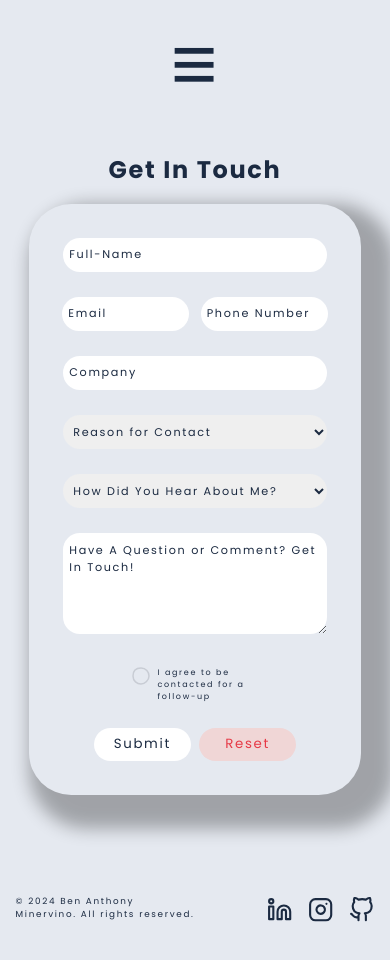
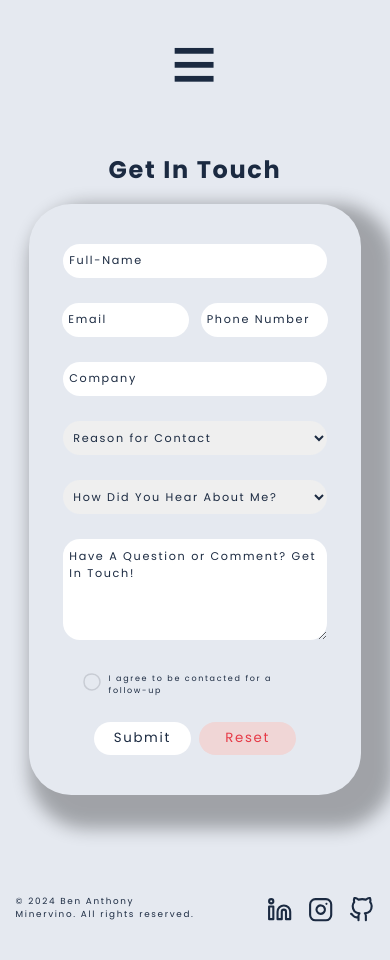
Before and after one commit to minerv51/personalPortfolio, a React (Vite) app: page /#/contact in a window 390 px wide. Shown: the top 960 px of the page. Built offline with nearby package versions, Linux system fonts and the light colour scheme.

Commit message:
personalPortfolio 2.0.2
- Made Small Style Changes

```diff
--- a/src/styles/Contactform.css
+++ b/src/styles/Contactform.css
@@ -261,6 +261,7 @@ input[type="checkbox"] {
 
     .consent-button {
         font-size: 0.5rem;
+        width: 85%;
         gap: 2dvw;
     }
 
--- a/src/styles/Resume.css
+++ b/src/styles/Resume.css
@@ -44,6 +44,7 @@
     .resumeTitle {
         font-size: 0.75rem;
         padding: 2dvh;
+        padding-top: 5dvh;
     }
 
     .iframe {
```
